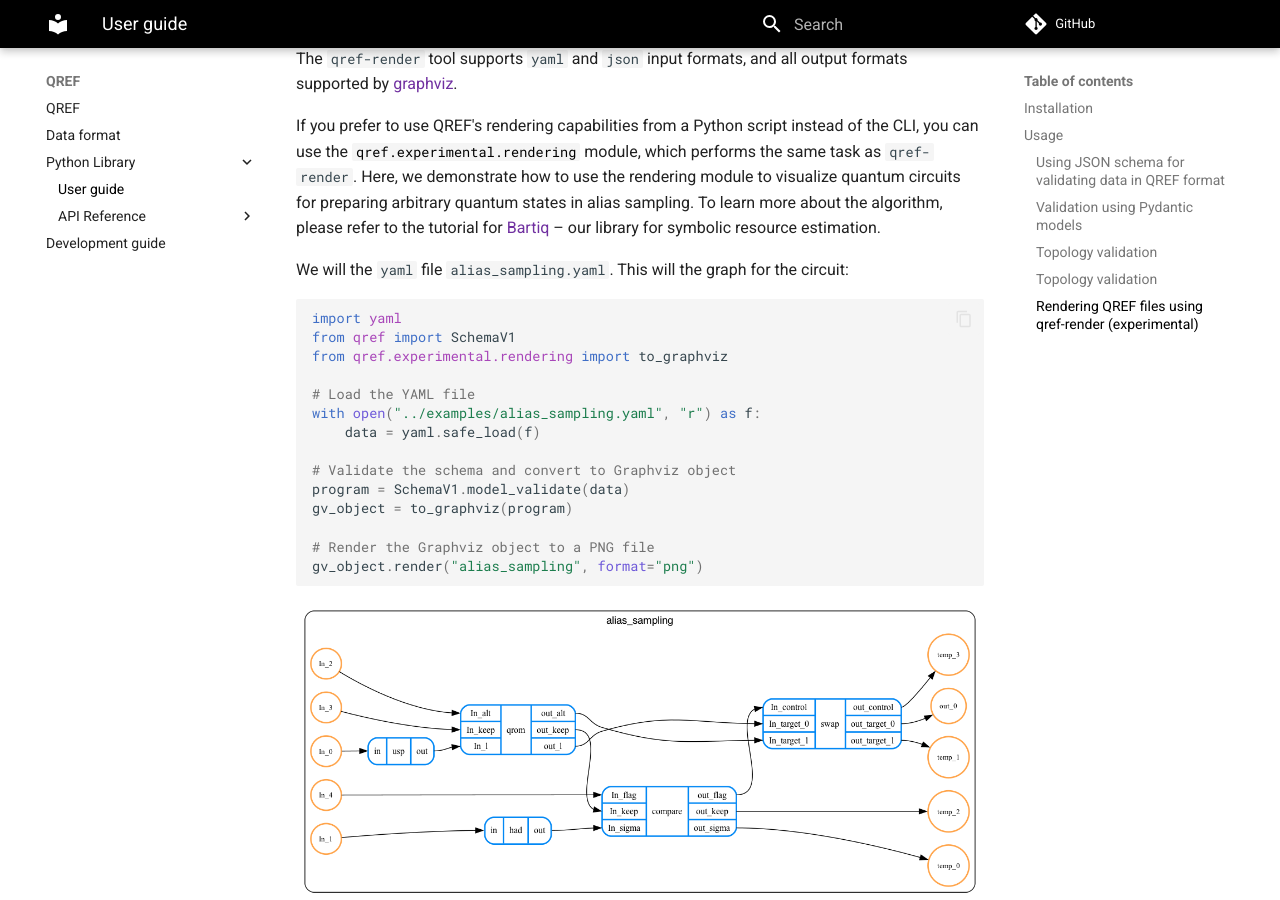
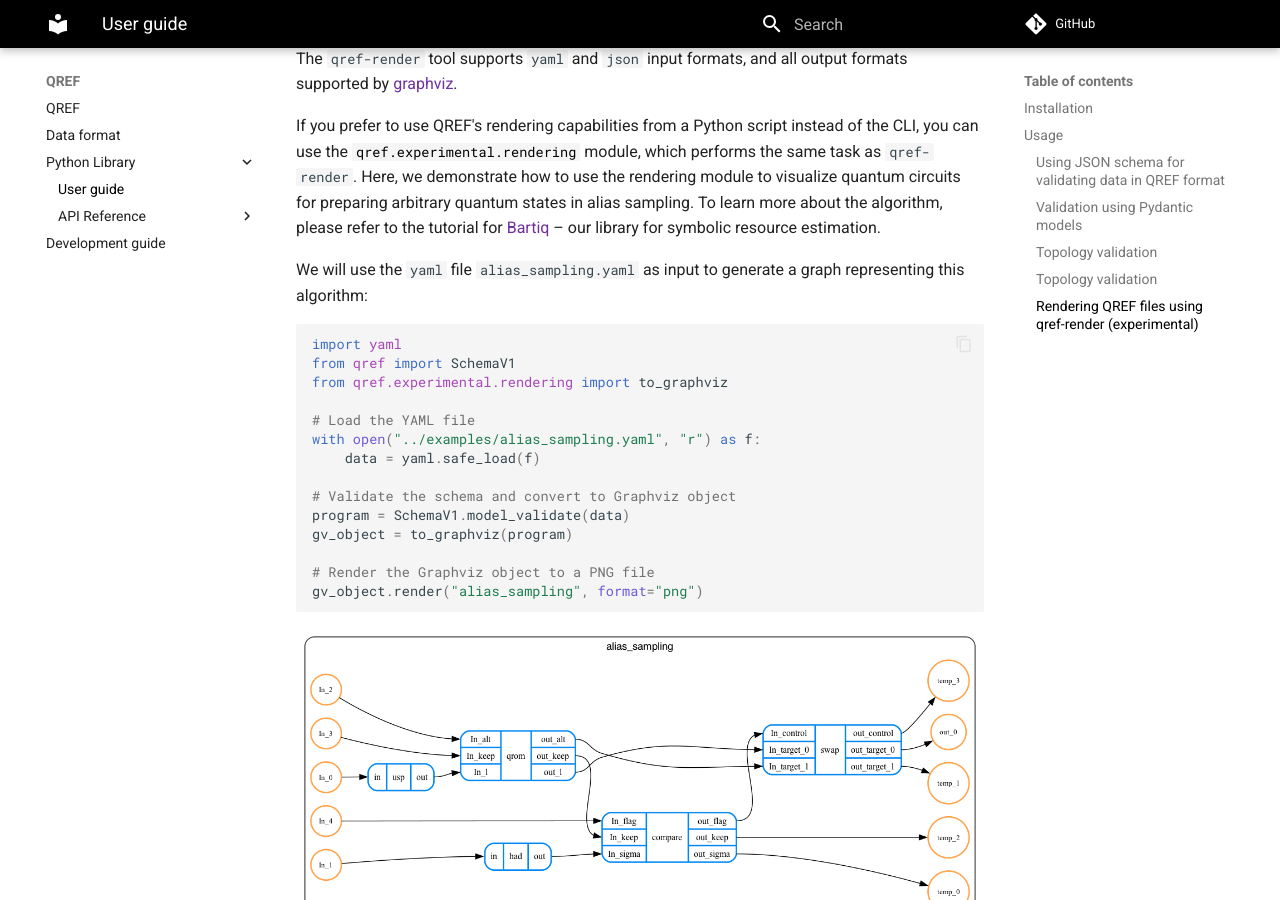
Before and after one commit to PsiQ/qref, an MkDocs documentation site: the page built from docs/library/userguide.md, in a window 1280 px wide and 900 px high, scrolled down 2488 px. Built offline with MkDocs 1.6.1 and Material for MkDocs 9.7.7, drawn with Linux system fonts in a browser that asks for light colours; comment, search, counter and statistics services are not loaded; the version menu is left out.

Commit message:
Fixed typos.

````diff
--- a/docs/library/userguide.md
+++ b/docs/library/userguide.md
@@ -119,8 +119,7 @@ output formats supported by [graphviz](https://graphviz.org/).
 
 If you prefer to use QREF's rendering capabilities from a Python script instead of the CLI, you can use the [`qref.experimental.rendering`](qref.experimental.rendering) module,  which performs the same task as `qref-render`. Here, we demonstrate how to use the rendering module to visualize quantum circuits for preparing arbitrary quantum states in alias sampling. To learn more about the algorithm, please refer to the tutorial for [Bartiq](https://psiq.github.io/bartiq/latest/tutorials/02_alias_sampling_basic/) – our library for symbolic resource estimation.
 
-We will the `yaml` file `alias_sampling.yaml`. This will the graph for the circuit:
-
+We will use the `yaml` file `alias_sampling.yaml` as input to generate a graph representing this algorithm:
 
 ```python
 import yaml
````
Also changed, not shown: 1 other file.
